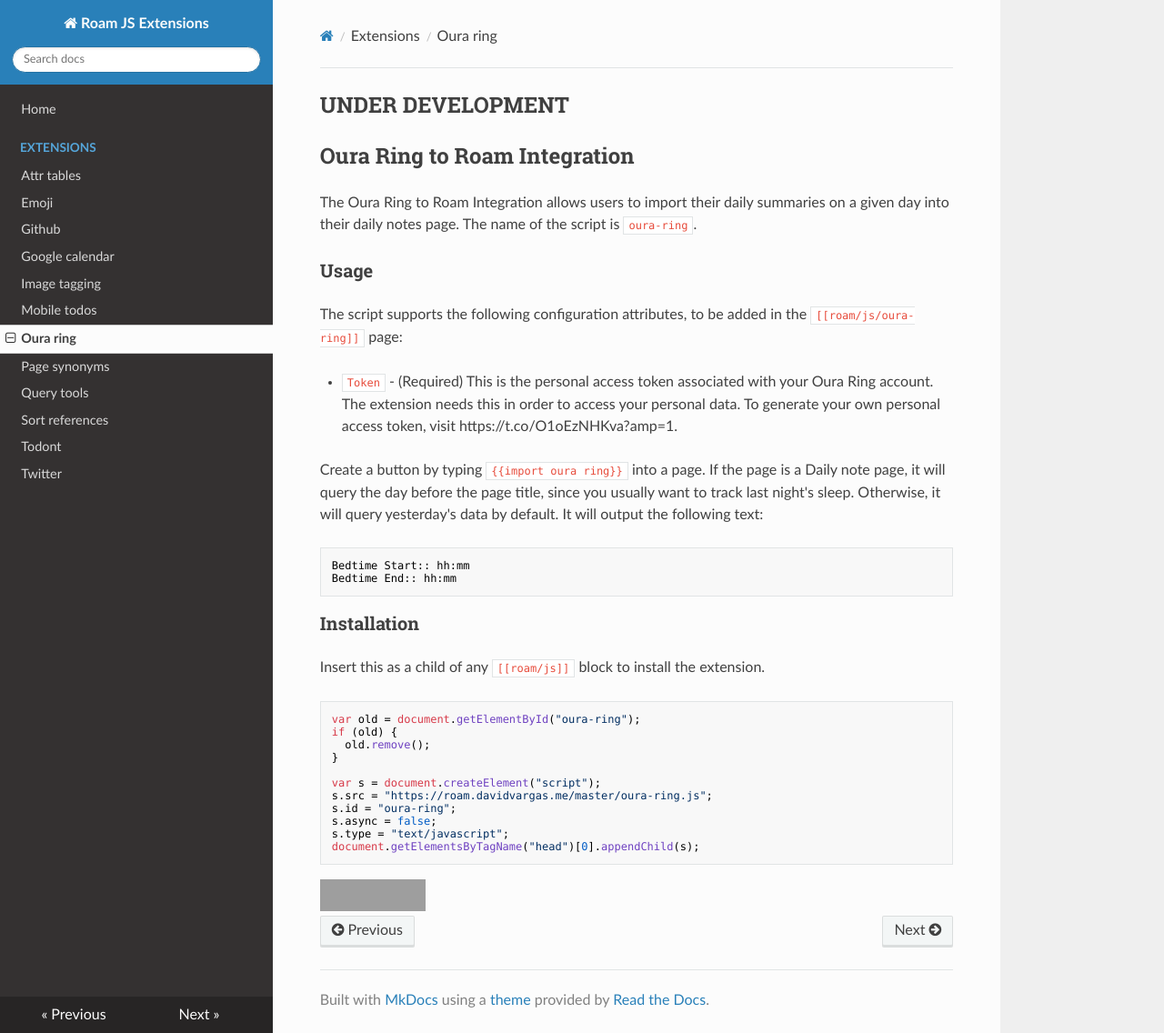
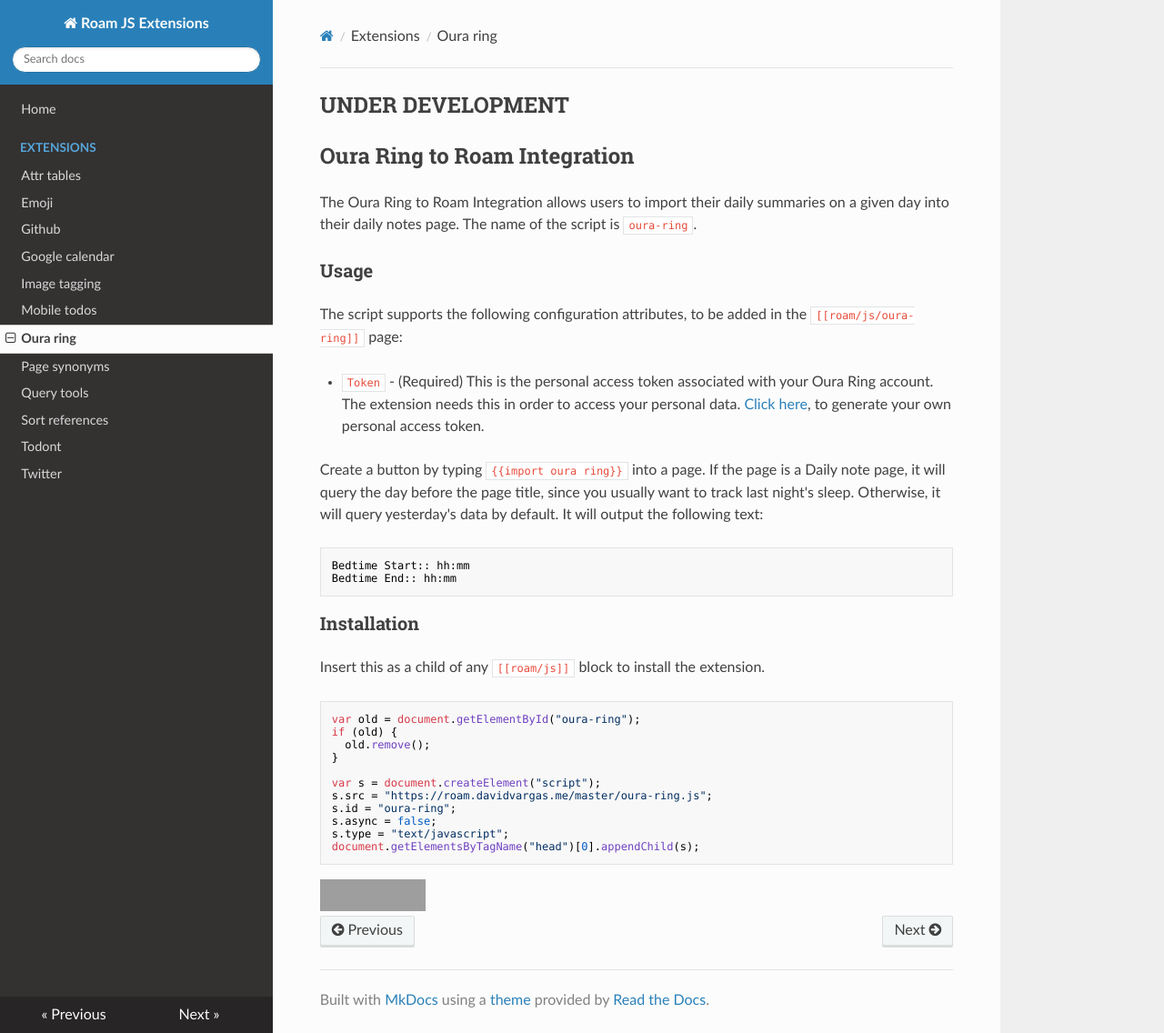
Before and after one commit to dvargas92495/roamjs-com, an MkDocs documentation site: the page built from docs/extensions/oura-ring.md, in a window 1280 px wide and 1136 px high. Shown: the whole window at 91% size. Built offline with MkDocs 1.6.1, drawn with Linux system fonts in a browser that asks for light colours; nearby versions of some CDN libraries; grey boxes are pictures that could not be loaded.

Commit message:
Fix link in oura docs

````diff
--- a/docs/extensions/oura-ring.md
+++ b/docs/extensions/oura-ring.md
@@ -8,7 +8,7 @@
 
 The script supports the following configuration attributes, to be added in the `[[roam/js/oura-ring]]` page:
 
-- `Token` - (Required) This is the personal access token associated with your Oura Ring account. The extension needs this in order to access your personal data. To generate your own personal access token, visit https://t.co/O1oEzNHKva?amp=1.
+- `Token` - (Required) This is the personal access token associated with your Oura Ring account. The extension needs this in order to access your personal data. [Click here](https://cloud.ouraring.com/personal-access-tokens), to generate your own personal access token.
 
 Create a button by typing `{{import oura ring}}` into a page. If the page is a Daily note page, it will query the day before the page title, since you usually want to track last night's sleep. Otherwise, it will query yesterday's data by default. It will output the following text:
 ```
````
